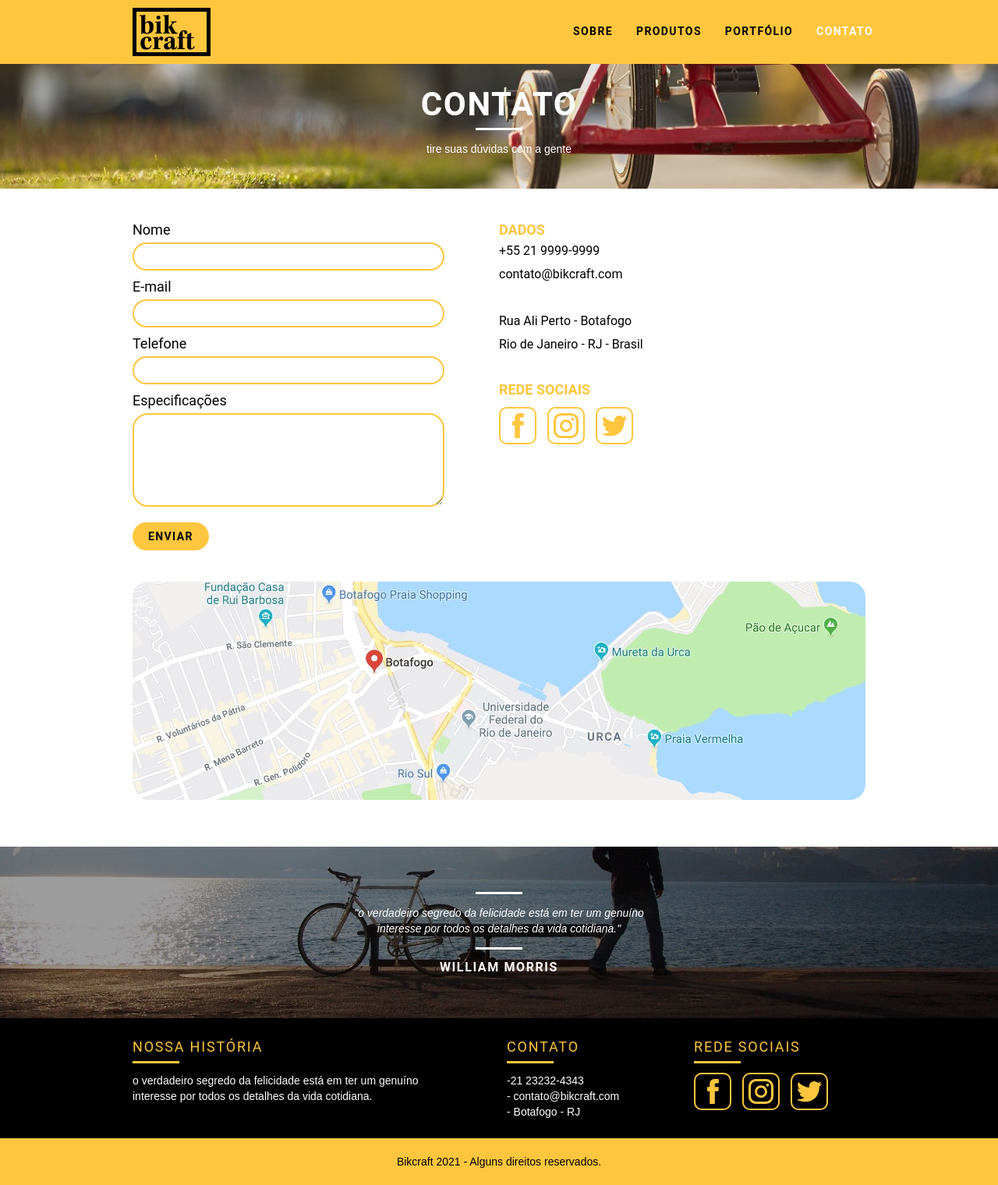
After one commit to diegobpaula/bikcraft, a PHP site: page /contato.html in a window 1280 px wide. The commit adds this page. Shown: the whole page at 78% size. Run offline with PHP 8.4, Linux system fonts and the light colour scheme.

Commit message:
feat: code page and contact

```diff
--- /dev/null
+++ b/web/contato.html
@@ -0,0 +1,143 @@
+<!DOCTYPE html>
+<html lang="pt-br">
+  <head>
+    <meta charset="utf-8" />
+    <title>Bikcraft - Contatos</title>
+    <link rel="stylesheet" href="css/normalize.css" />
+    <link rel="stylesheet" href="css/reset.css" />
+    <link rel="stylesheet" href="css/grid.css" />
+    <link rel="stylesheet" href="css/style.css" />
+    <link rel="stylesheet" href="css/contato.css" />
+  </head>
+  <body>
+    <header class="header">
+      <div class="container">
+        <a href="index.html" class="grid-4">
+          <img src="img/bikcraft.svg" alt="logomarca bikcraft" />
+        </a>
+        <nav class="header_menu" class="grid-12">
+          <ul>
+            <li><a href="sobre.html">Sobre</a></li>
+            <li><a href="produtos.html">Produtos</a></li>
+            <li><a href="portfolio.html">Portfólio</a></li>
+            <li><a href="contato.html" class="menu-ativo">Contato</a></li>
+          </ul>
+        </nav>
+      </div>
+    </header>
+
+    <section class="introducao-interna interna-contato">
+      <div class="container">
+        <h1>Contato</h1>
+        <p>tire suas dúvidas com a gente</p>
+      </div>
+    </section>
+
+
+    <section class="contato container">
+        <form id="form-orcamento" class="contato-form grid-8">
+          <label for="nome">Nome</label>
+          <input type="text" name="nome" id="nome">
+          <label for="email">E-mail</label>
+          <input type="text" name="email" id="email">
+          <label for="telefone">Telefone</label>
+          <input type="text" name="telefone" id="telefone">
+          <label for="espec">Especificações</label>
+          <textarea name="espec" id="espec" cols="30" rows="10"></textarea>
+          <button type="submit" class="btn">Enviar</button>
+        </form>
+        <div class="contato-dados" class="grid-8">
+          <h3>Dados</h3>
+          <span>+55 21 9999-9999</span>
+          <span>contato@bikcraft.com</span>
+          <span>Rua Ali Perto - Botafogo</span>
+          <span>Rio de Janeiro - RJ - Brasil</span>
+          <h3>Rede Sociais</h3>
+          <ul>
+            <li>
+              <a href="https://facebook.com" target="_blank">
+                <img src="img/redes-sociais/facebook.svg" alt="facebook" />
+              </a>
+            </li>
+            <li>
+              <a href="https://instagram.com" target="_blank">
+                <img src="img/redes-sociais/instagram.svg" alt="instagram" />
+              </a>
+            </li>
+            <li>
+              <a href="https://twitter.com" target="_blank">
+                <img src="img/redes-sociais/twitter.svg" alt="twitter" />
+              </a>
+            </li>
+          </ul>
+        </div>
+    </section>
+
+    <section class="container contato-mapa">
+      <a href="https://www.google.com.br" target="_blank" class="grid-16">
+      <img src="img/endereco-bikcraft.jpg" alt="endereco bikcraft"></a>
+    </section>
+
+
+    <section class="quebra">
+      <blockquote class="quote-externo container">
+        <p>
+          "o verdadeiro segredo da felicidade está em ter um genuíno interesse
+          por todos os detalhes da vida cotidiana."
+        </p>
+        <cite>WILLIAM MORRIS</cite>
+      </blockquote>
+    </section>
+    <!-- close quebra seção -->
+
+    <footer>
+      <div class="footer">
+        <div class="container">
+          <div class="grid-8 footer-historia">
+            <h3>Nossa história</h3>
+            <p>
+              o verdadeiro segredo da felicidade está em ter um genuíno
+              interesse por todos os detalhes da vida cotidiana.
+            </p>
+          </div>
+
+          <div class="grid-4 footer-contato">
+            <h3>Contato</h3>
+            <ul>
+              <li>-21 23232-4343</li>
+              <li>- contato@bikcraft.com</li>
+              <li>- Botafogo - RJ</li>
+            </ul>
+          </div>
+
+          <div class="grid-4 footer-social">
+            <h3>Rede Sociais</h3>
+            <ul>
+              <li>
+                <a href="https://facebook.com" target="_blank">
+                  <img src="img/redes-sociais/facebook.svg" alt="facebook" />
+                </a>
+              </li>
+              <li>
+                <a href="https://instagram.com" target="_blank">
+                  <img src="img/redes-sociais/instagram.svg" alt="instagram" />
+                </a>
+              </li>
+              <li>
+                <a href="https://twitter.com" target="_blank">
+                  <img src="img/redes-sociais/twitter.svg" alt="twitter" />
+                </a>
+              </li>
+            </ul>
+          </div>
+        </div>
+      </div>
+      <div class="copy">
+        <div class="container">
+          <p class="grid-16">Bikcraft 2021 - Alguns direitos reservados.</p>
+        </div>
+      </div>
+    </footer>
+    <!-- close footer -->
+  </body>
+</html>
--- /dev/null
+++ b/web/css/contato.css
@@ -0,0 +1,97 @@
+.interna-contato {
+  background: url(../img/bg-contato.jpg) no-repeat center;
+  background-size: cover;
+}
+
+/* Orçamento */
+.contato {
+  padding: 40px 0;
+}
+
+.contato-form {
+  padding-right: 60px;
+}
+
+.contato-form label {
+  display: block;
+  font-family: "Roboto", Arial, Helvetica, sans-serif;
+  font-size: 18px;
+  line-height: 25px;
+  margin-bottom: 4px;
+}
+
+.contato-form input {
+  display: block;
+  width: 100%;
+  border: 2px solid #fec63e;
+  border-radius: 20px;
+  background: none;
+  padding: 8px 10px;
+  margin-bottom: 8px;
+  outline: none;
+  font-size: 14px;
+  font-family: "Roboto", Arial, Helvetica, sans-serif;
+}
+
+.contato-form textarea {
+  display: block;
+  width: 100%;
+  height: 120px;
+  border: 2px solid #fec63e;
+  border-radius: 20px;
+  background: none;
+  padding: 4px 10px;
+  margin-bottom: 20px;
+  outline: none;
+  font-size: 14px;
+  font-family: "Roboto", Arial, Helvetica, sans-serif;
+}
+
+.contato-form button {
+  padding: 8px 20px;
+  border: none;
+}
+
+.contato-dados h3 {
+  color: #fec63e;
+  text-transform: uppercase;
+  font-weight: bold;
+  font-size: 18px;
+  line-height: 25px;
+}
+
+.contato-dados span {
+  display: block;
+  font-size: 16px;
+  line-height: 30px;
+  font-family: "Roboto", Arial, Helvetica, sans-serif;
+}
+
+.contato-dados span:nth-of-type(even) {
+  margin-bottom: 30px;
+}
+
+.contato-dados ul {
+  margin: 10px;
+}
+
+.contato-dados ul li {
+  display: inline-block;
+  margin-right: 10px;
+}
+
+.contato-dados ul li a {
+  border: 2px solid #fec63e;
+  display: block;
+  border-radius: 10px;
+  padding: 6px;
+}
+
+.contato-dados ul li a:hover {
+  border-color: #000000;
+}
+
+.contato-mapa img {
+  margin-bottom: 60px;
+  border-radius: 20px;
+}
--- a/web/css/produtos.css
+++ b/web/css/produtos.css
@@ -162,7 +162,7 @@
   font-family: "Roboto", Arial, Helvetica, sans-serif;
 }
 
-.dados-email {
+.orcamento-dados span:nth-of-type(2) {
   margin-bottom: 32px;
 }
 
--- a/web/produtos.html
+++ b/web/produtos.html
@@ -128,7 +128,7 @@
         <div class="orcamento-dados" class="grid-8">
           <h3>Dados</h3>
           <span>+55 21 9999-9999</span>
-          <span class="dados-email">contato@bikcraft.com</span>
+          <span>contato@bikcraft.com</span>
           <h3>Monte a sua Bikecraft</h3>
           <p>Escolha as especificações:</p>
           <ul>
```
